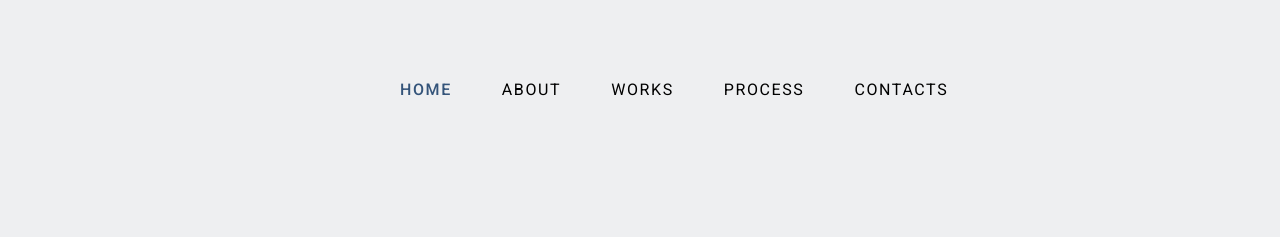
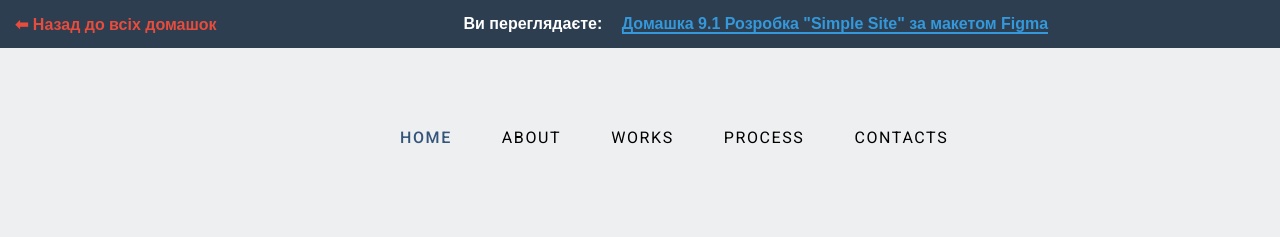
Before and after one commit to galina1706/FullSJS, a plain HTML site: page HW9/index.html in a window 1280 px wide. Shown: the top 237 px of the page. Drawn offline with Linux system fonts and the light colour scheme.

Commit message:
Add navigation bar to index.html
Added a navigation bar with links and styling.

```diff
--- a/HW9/index.html
+++ b/HW9/index.html
@@ -6,6 +6,11 @@
     <link rel="stylesheet" href="style.css">
 </head>
 <body>
+    <nav style="background: #2c3e50; padding: 15px; text-align: center; font-family: sans-serif; box-sizing: border-box;">
+    <a href="../" style="color: #e74c3c; text-decoration: none; font-weight: bold; margin-right: 30px; float: left;">⬅ Назад до всіх домашок</a>
+    <span style="color: #fff; margin-right: 15px; font-weight: bold;">Ви переглядаєте:</span>
+    <a href="index.html" style="color: #3498db; text-decoration: none; font-weight: bold; border-bottom: 2px solid #3498db;">Домашка 9.1 Розробка "Simple Site" за макетом Figma</a>
+</nav>
 
 <div class="section1 container1">
     <menu class="section1_menu menu">
```
